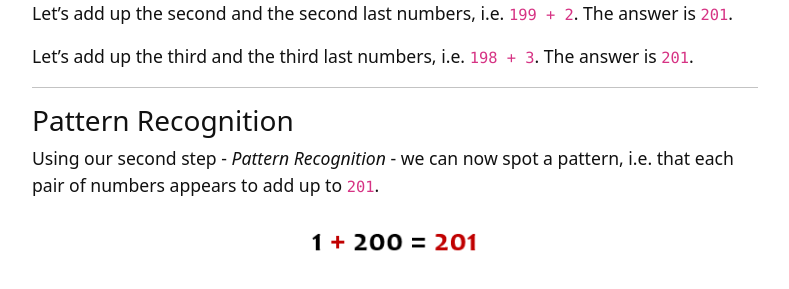
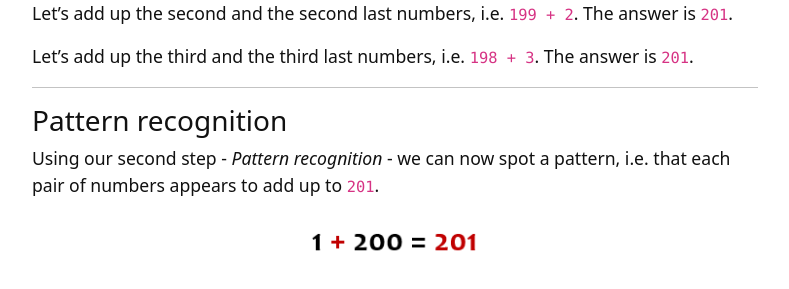
Before and after one commit to weaverbel/intro-computational-thinking, a Jekyll site: the page built from content/1-exercise.md, in a window 1280 px wide and 900 px high, scrolled down 420 px. Shown: the part 159-448 px from the top of the window, without its empty margins (245-1034 px from the left). Built offline with Jekyll 4.4.1, drawn with Linux system fonts in a browser that asks for light colours.

```diff
--- a/content/1-exercise.md
+++ b/content/1-exercise.md
@@ -23,9 +23,9 @@ Let's add up the third and the third last numbers, i.e. `198 + 3`. The answer is
 
 -------
 
-### Pattern Recognition
+### Pattern recognition
 
-Using our second step - *Pattern Recognition* - we can now spot a pattern, i.e. that each pair of numbers appears to add up to `201`.
+Using our second step - *Pattern recognition* - we can now spot a pattern, i.e. that each pair of numbers appears to add up to `201`.
 
 {% include figure.html img="word-count.png" alt="Spotting a pattern" caption="Spotting a pattern" width="25%" %}
 
```
